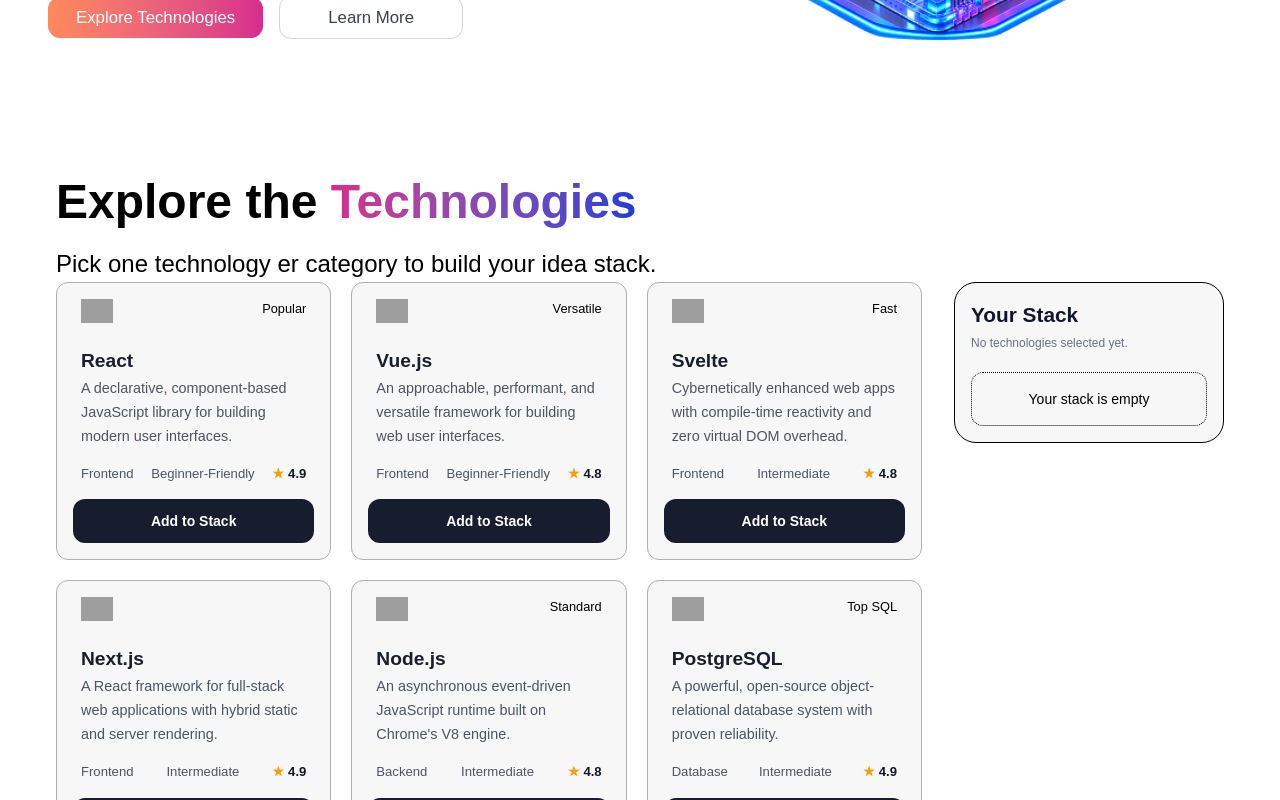
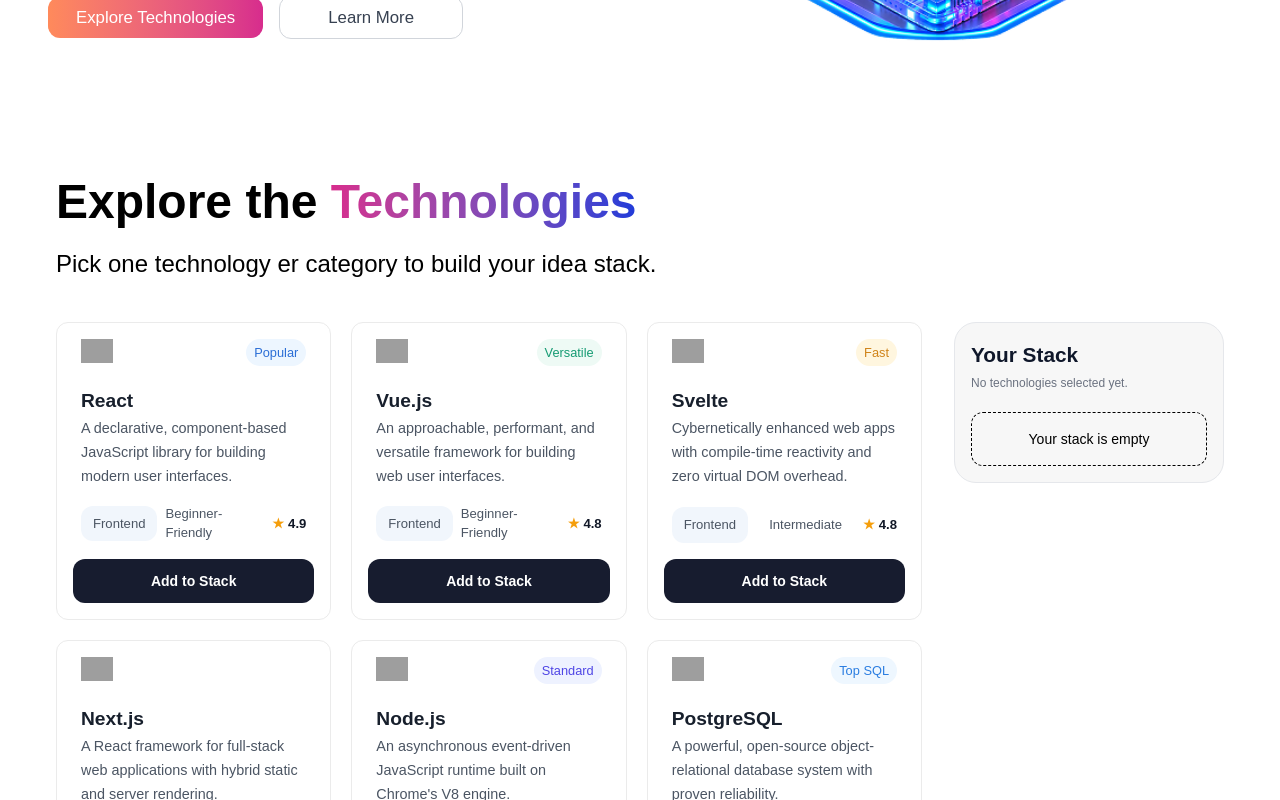
Before and after one commit to JaHeed21/B14-A05-DevStack, a React (Vite) app: page / in a window 1280 px wide. Shown: the part 480-1280 px from the top of the page. Built offline with nearby package versions, Linux system fonts and the light colour scheme; grey boxes are pictures that could not be loaded.

Commit message:
Fix the Color code of Tech Card

```diff
--- a/src/components/TechnologyCard.tsx
+++ b/src/components/TechnologyCard.tsx
@@ -15,6 +15,20 @@
   onAdd: (techId: string) => void;
 }
 
+const badgeStyles: Record<string, string> = {
+  Popular: "bg-[#edf6ff] text-[#2b6ed6]",
+  Versatile: "bg-[#eefaf5] text-[#159b73]",
+  Fast: "bg-[#fff6df] text-[#d0841a]",
+  Standard: "bg-[#eef2ff] text-[#4f46e5]",
+  Cache: "bg-[#fff0e6] text-[#c85d22]",
+  Ubiquitous: "bg-[#fff6d6] text-[#b97200]",
+  Essential: "bg-[#e9f7ef] text-[#067647]",
+  Robust: "bg-[#f1f5ff] text-[#2453c7]",
+  Modern: "bg-[#e6fdf9] text-[#0f766e]",
+  Containers: "bg-[#eef5ff] text-[#3b82f6]",
+  "Top SQL": "bg-[#eef7ff] text-[#2a7de1]",
+};
+
 const TechnologyCard = ({
   technology,
   isSelected,
@@ -22,13 +36,19 @@
 }: TechnologyCardProps) => {
   return (
     <article
-      className={`min-h-[260px] flex flex-col rounded-xl border bg-[#f7f7f7] p-4 ${isSelected ? "border-[#050505]" : "border-[#b1afaf]"}`}
+      className={`min-h-[260px] flex flex-col rounded-xl border bg-[#ffffff] p-4 ${isSelected ? "border-[#050505]" : "border-[#ebebeb]"}`}
     >
       <div className="flex items-start justify-between px-2 mb-4">
         <div className="h-8 w-8 ">
           <img src={technology.icon} alt={technology.name} />
         </div>
-        <span className="rounded-full text-[.8rem]">{technology.badge}</span>
+        {technology.badge && (
+          <span
+            className={` px-2 py-1 rounded-full text-[.8rem] ${badgeStyles[technology.badge]}`}
+          >
+            {technology.badge}
+          </span>
+        )}
       </div>
 
       <h3 className="text-[1.05rem] px-2 font-bold text-[#171f2c] sm:text-[1.2rem]">
@@ -40,7 +60,9 @@
 
       <div className="mt-auto px-2 pt-4">
         <div className="mb-4 flex justify-between items-center gap-2 text-[.82rem] text-[#4b5563]">
-          <span>{technology.category}</span>
+          <span className="px-3 py-2 rounded-xl bg-[#F1F6FC]">
+            {technology.category}
+          </span>
           <span>{technology.difficulty}</span>
           <span
             className="flex items-center gap-1 font-semibold
--- a/src/components/TechnologyGrid.tsx
+++ b/src/components/TechnologyGrid.tsx
@@ -40,7 +40,8 @@
   const removeAll = () => setSelectedIds([]);
   return (
     <>
-      <section className="mx-auto w-full px-12 pb-12 pt-8 sm:px-8 lg:px-14">
+      <section className="mx-auto w-full px-5 pb-12 pt-8 sm:px-8 lg:px-14">
+        <div className="mb-10 flex items-end justify-between gap-4">
           <div>
             <h2 className="text-[2.2rem] font-black sm:text-[3rem]">
               Explore the{" "}
@@ -51,6 +52,7 @@
             <p className="mt-2 text-[1.5rem]">
               Pick one technology er category to build your idea stack.
             </p>
+          </div>
         </div>
         {/* xl:grid-cols-[minmax(0,1fr)_270px] ------> same as what used bellow*/}
         <div className="grid gap-8 xl:grid-cols-[1fr_270px]">
--- a/src/components/YourStack.tsx
+++ b/src/components/YourStack.tsx
@@ -13,7 +13,7 @@
 }: YourStackProps) => {
   const isEmpty = selectedStack.length === 0;
   return (
-    <section className="h-fit rounded-[22px] border boorder-[#e5e7eb] bg-[#f7f7f7] p-4">
+    <section className="h-fit rounded-[22px] border border-[#e5e7eb] bg-[#f7f7f7] p-4">
       <h3 className="text-[1.3rem] font-bold text-[#0f172a] ">Your Stack</h3>
       <p className="mt-1 text-[0.75rem] text-[#6b7280]">
         {selectedStack.length === 0
@@ -23,7 +23,7 @@
 
       <div className="mt-5 space-y-4">
         {isEmpty ? (
-          <p className="text-center text-sm border border-dotted px-6 py-4 rounded-xl">
+          <p className="text-center text-sm border border-dashed px-6 py-4 rounded-xl ">
             {" "}
             Your stack is empty{" "}
           </p>
```
Lines whose indentation alone changed are shown as unchanged.
